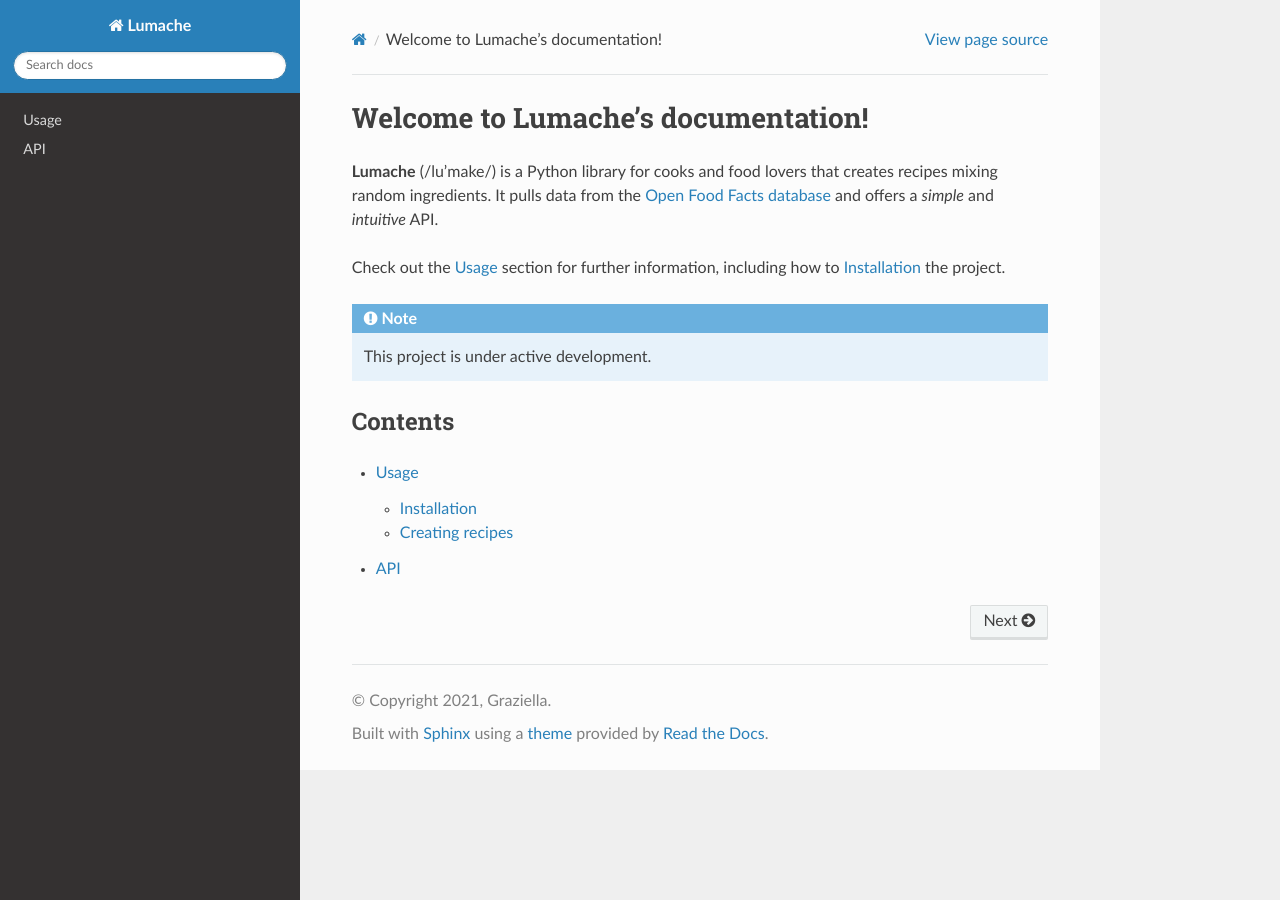
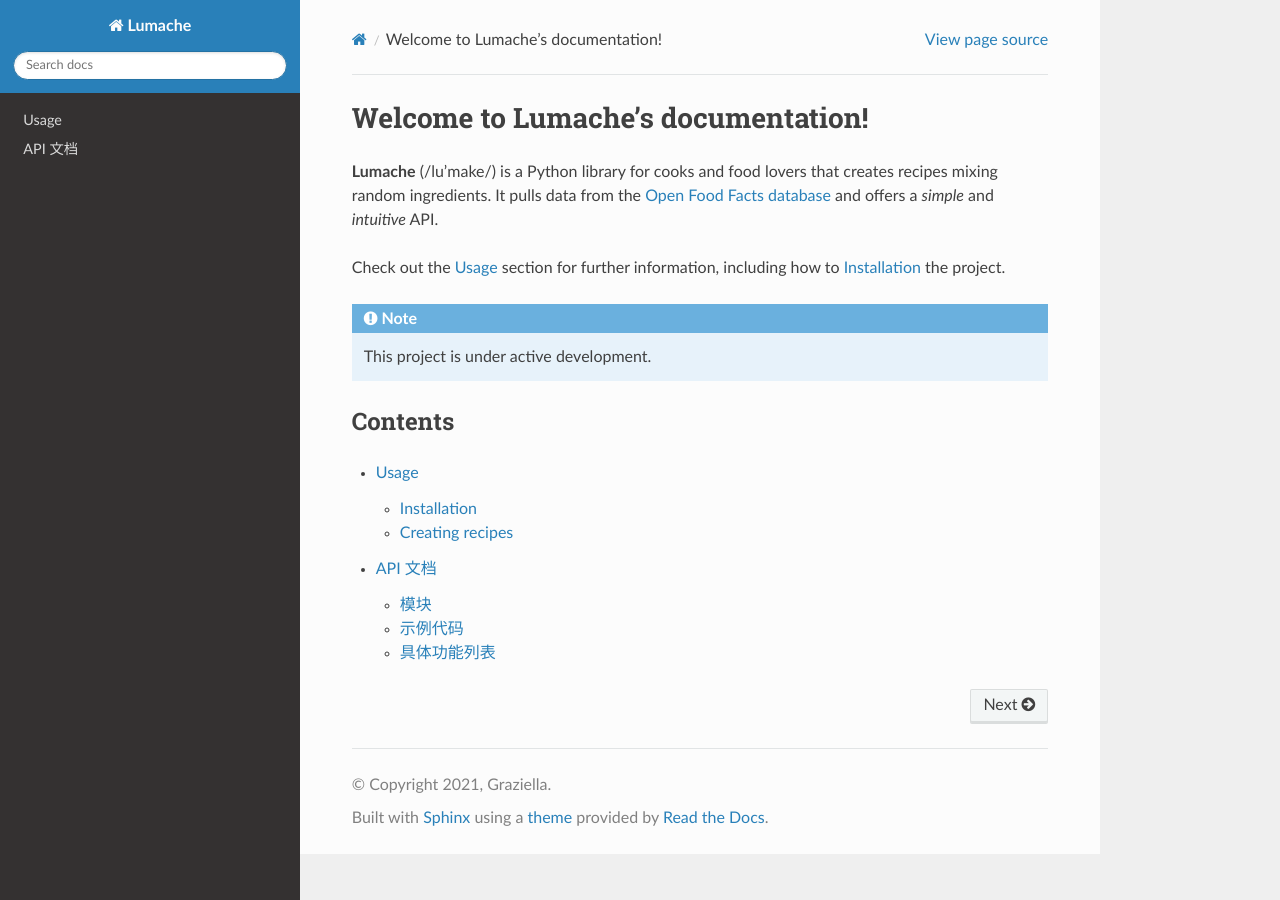
Before and after one commit to DrestryRobot/DrestryRobot, a Sphinx documentation site: the page built from docs/source/index.rst, in a window 1280 px wide. Built offline with Sphinx 7.4.7 and the Read the Docs theme 3.1.0, drawn with Linux system fonts in a browser that asks for light colours; part of the change alters nothing that is shown.

```diff
--- a/docs/source/api.rst
+++ b/docs/source/api.rst
@@ -1,7 +1,44 @@
-API
-===
+.. API
+.. ===
+
+.. .. autosummary::
+..    :toctree: generated
+
+..    lumache
+.. _api:
+
+API 文档
+========
+
+此部分列出了项目中可用的公共 API 方法和类。
+
+模块
+----
+
+.. automodule:: your_project_name.module_name
+   :members:
+   :undoc-members:
+   :show-inheritance:
+
+示例代码
+--------
+
+以下是示例的 API 使用代码：
+
+.. code-block:: python
+
+   from your_project_name.module_name import your_function
+
+   result = your_function(param1, param2)
+   print(result)
+
+具体功能列表
+-------------
+
+以下是每个功能的详细描述：
 
 .. autosummary::
-   :toctree: generated
+   :toctree: generated/
 
-   lumache
+   your_project_name.module_name.ClassName
+   your_project_name.module_name.function_name
```
